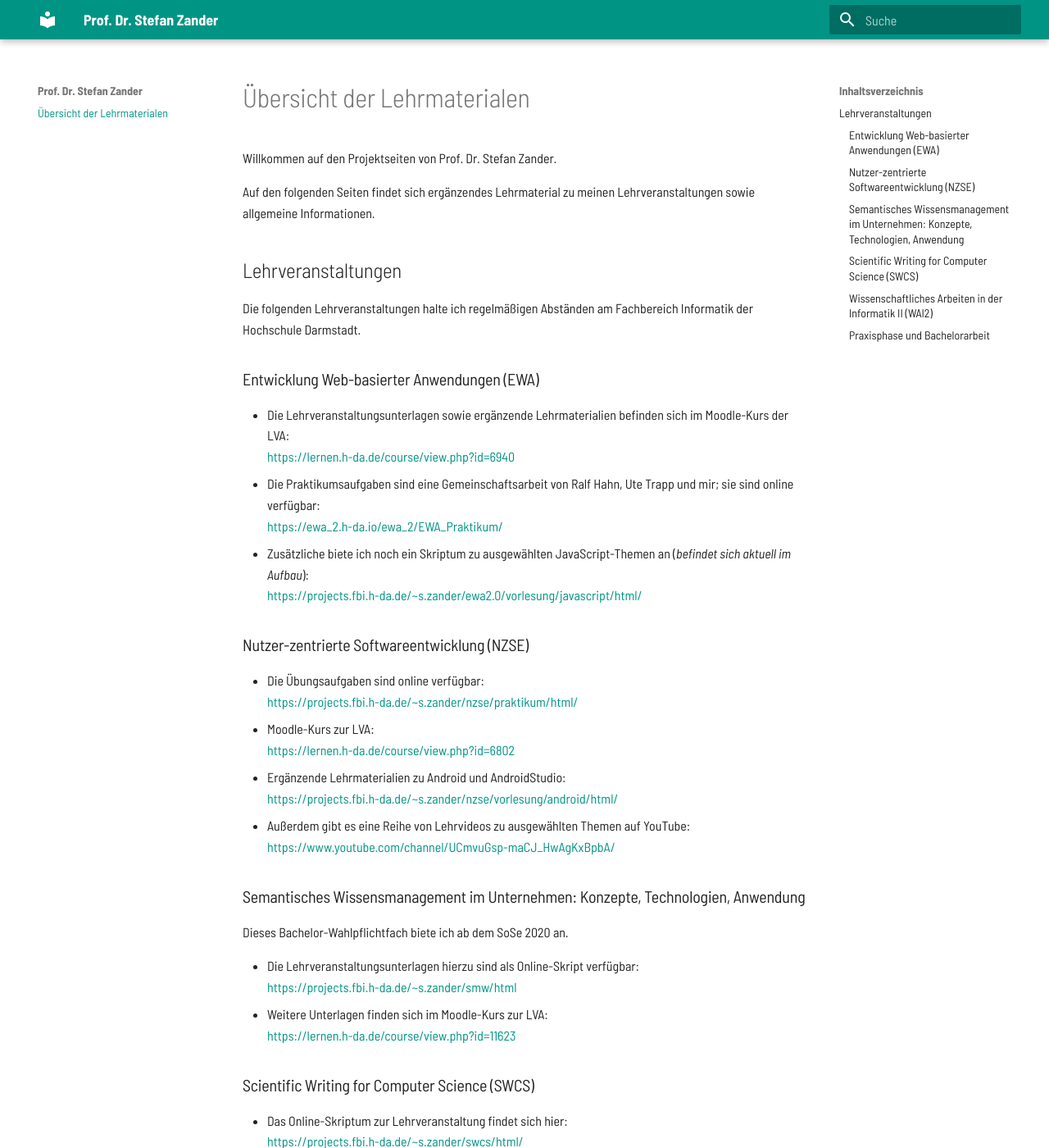
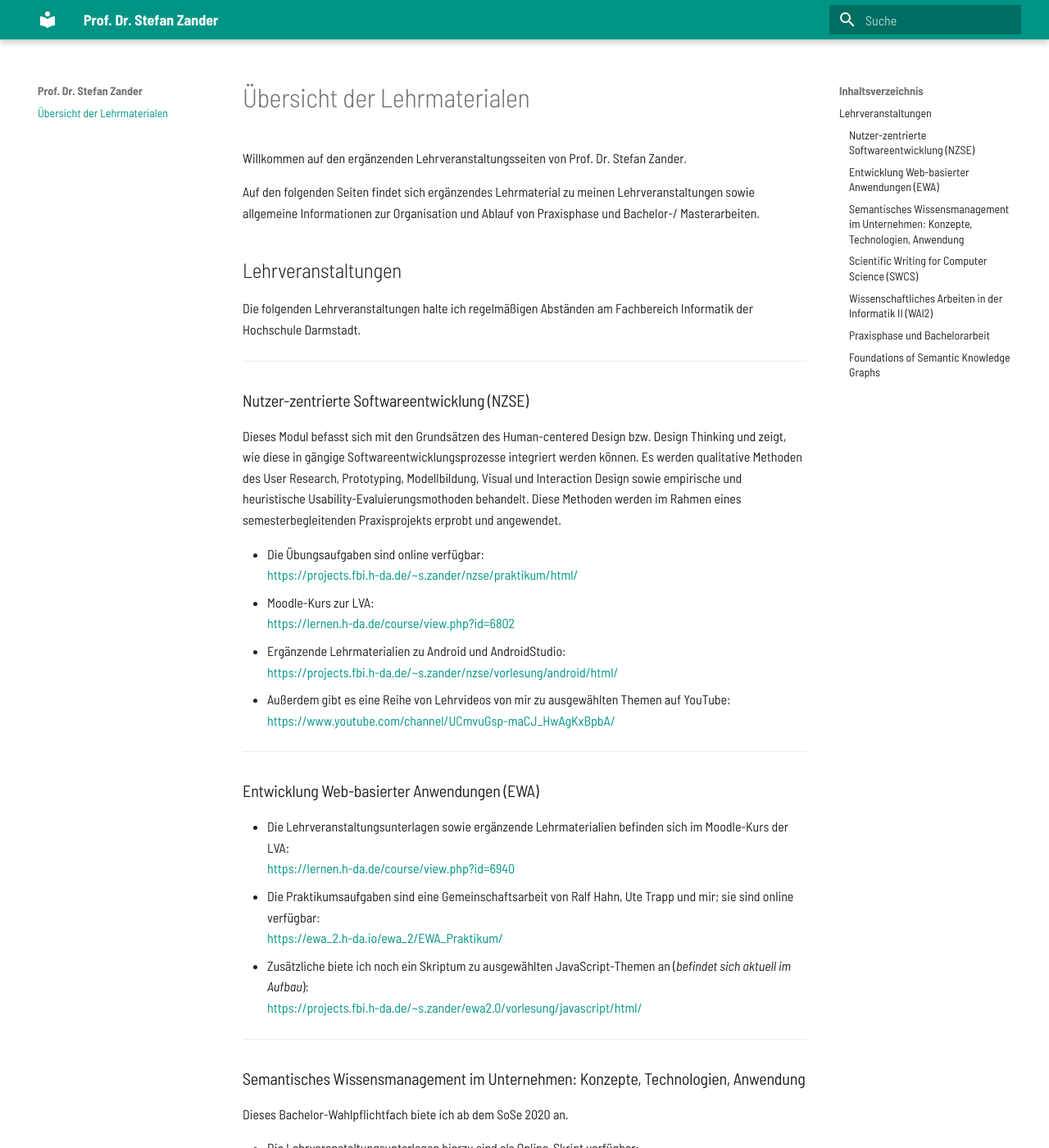
Before and after one commit to StefanZander/stefanzander.github.io, an MkDocs documentation site: the page built from docs/index.md, in a window 1280 px wide and 1400 px high. Shown: the whole window at 82% size. Built offline with MkDocs 1.6.1 and Material for MkDocs 9.7.7, drawn with Linux system fonts in a browser that asks for light colours; some of the changed text lies outside the part shown.

Commit message:
updated langing page

```diff
--- a/docs/index.md
+++ b/docs/index.md
@@ -1,13 +1,29 @@
 # Übersicht der Lehrmaterialen
 
-Willkommen auf den Projektseiten von Prof. Dr. Stefan Zander.
+Willkommen auf den ergänzenden Lehrveranstaltungsseiten von Prof. Dr. Stefan Zander.
 
-Auf den folgenden Seiten findet sich ergänzendes Lehrmaterial zu meinen Lehrveranstaltungen sowie allgemeine Informationen.
+Auf den folgenden Seiten findet sich ergänzendes Lehrmaterial zu meinen Lehrveranstaltungen sowie allgemeine Informationen zur Organisation und Ablauf von Praxisphase und Bachelor-/ Masterarbeiten.
 
 ## Lehrveranstaltungen
 
 Die folgenden Lehrveranstaltungen halte ich regelmäßigen Abständen am Fachbereich Informatik der Hochschule Darmstadt.
 
+---
+
+### Nutzer-zentrierte Softwareentwicklung (NZSE)
+
+Dieses Modul befasst sich mit den Grundsätzen des Human-centered Design bzw. Design Thinking und zeigt, wie diese in gängige Softwareentwicklungsprozesse integriert werden können. Es werden qualitative Methoden des User Research, Prototyping, Modellbildung, Visual und Interaction Design sowie empirische und heuristische Usability-Evaluierungsmothoden behandelt. Diese Methoden werden im Rahmen eines semesterbegleitenden Praxisprojekts erprobt und angewendet.
+
+* Die Übungsaufgaben sind online verfügbar:
+    <https://projects.fbi.h-da.de/~s.zander/nzse/praktikum/html/>
+* Moodle-Kurs zur LVA:
+    <https://lernen.h-da.de/course/view.php?id=6802>
+* Ergänzende Lehrmaterialien zu Android und AndroidStudio:
+    <https://projects.fbi.h-da.de/~s.zander/nzse/vorlesung/android/html/>
+* Außerdem gibt es eine Reihe von Lehrvideos von mir zu ausgewählten Themen auf YouTube:
+    <https://www.youtube.com/channel/UCmvuGsp-maCJ_HwAgKxBpbA/>
+
+---
 
 ### Entwicklung Web-basierter Anwendungen (EWA)
 * Die Lehrveranstaltungsunterlagen sowie ergänzende Lehrmaterialien befinden sich im Moodle-Kurs der LVA:
@@ -17,20 +33,7 @@ Die folgenden Lehrveranstaltungen halte ich regelmäßigen Abständen am Fachber
 * Zusätzliche biete ich noch ein Skriptum zu ausgewählten JavaScript-Themen an (_befindet sich aktuell im Aufbau_):
     <https://projects.fbi.h-da.de/~s.zander/ewa2.0/vorlesung/javascript/html/>
 
-
-
-### Nutzer-zentrierte Softwareentwicklung (NZSE)
-
-* Die Übungsaufgaben sind online verfügbar:
-    <https://projects.fbi.h-da.de/~s.zander/nzse/praktikum/html/>
-* Moodle-Kurs zur LVA:
-    <https://lernen.h-da.de/course/view.php?id=6802>
-* Ergänzende Lehrmaterialien zu Android und AndroidStudio:
-    <https://projects.fbi.h-da.de/~s.zander/nzse/vorlesung/android/html/>
-* Außerdem gibt es eine Reihe von Lehrvideos zu ausgewählten Themen auf YouTube:
-    <https://www.youtube.com/channel/UCmvuGsp-maCJ_HwAgKxBpbA/>
-
-
+---
 
 ### Semantisches Wissensmanagement im Unternehmen: Konzepte, Technologien, Anwendung
 
@@ -41,7 +44,7 @@ Dieses Bachelor-Wahlpflichtfach biete ich ab dem SoSe 2020 an.
 * Weitere Unterlagen finden sich im Moodle-Kurs zur LVA:
     <https://lernen.h-da.de/course/view.php?id=11623>
 
-
+---
 
 ### Scientific Writing for Computer Science (SWCS)
 * Das Online-Skriptum zur Lehrveranstaltung findet sich hier:
@@ -49,6 +52,7 @@ Dieses Bachelor-Wahlpflichtfach biete ich ab dem SoSe 2020 an.
 * Ergänzende Lehrmaterialien mit vielen Beispielen und Zusatzliteratur wird über den Moodle-Kurs der Lehrveranstaltung angeboten:
     <https://lernen.h-da.de/course/view.php?id=6893>
 
+---
 
 ### Wissenschaftliches Arbeiten in der Informatik II (WAI2)
 
@@ -57,7 +61,7 @@ Dieses Bachelor-Wahlpflichtfach biete ich ab dem SoSe 2020 an.
 * Ergänzende Lehrmaterialien mit vielen Beispielen und Zusatzliteratur wird über den Moodle-Kurs der Lehrveranstaltung angeboten:
     <https://lernen.h-da.de/course/view.php?id=8565>
 
-
+---
 
 ### Praxisphase und Bachelorarbeit
 * Allgemeine Infos zur Praxisphase und der Bachelorarbeit finden sich online:
@@ -77,3 +81,9 @@ Dieses Bachelor-Wahlpflichtfach biete ich ab dem SoSe 2020 an.
 * Nachstehender Link beinhaltet einige Tipps zur erfolgreichen Verfassung einer Abschlussarbeit:
     <https://projects.fbi.h-da.de/~s.zander/wai/html/lernen_lernen/>
     _Hinweis: Der Inhalt wird fortlaufend ergänzt_
+
+---
+
+### Foundations of Semantic Knowledge Graphs
+
+Diese englische Masterlehrveranstaltung befindet sich aktuell im Aufbau und wird vorauss. erstmals im SoSe2021 angeboten.
```
Also changed, not shown: site/index.html, site/search/search_index.json, site/sitemap.xml, 1 other file.
